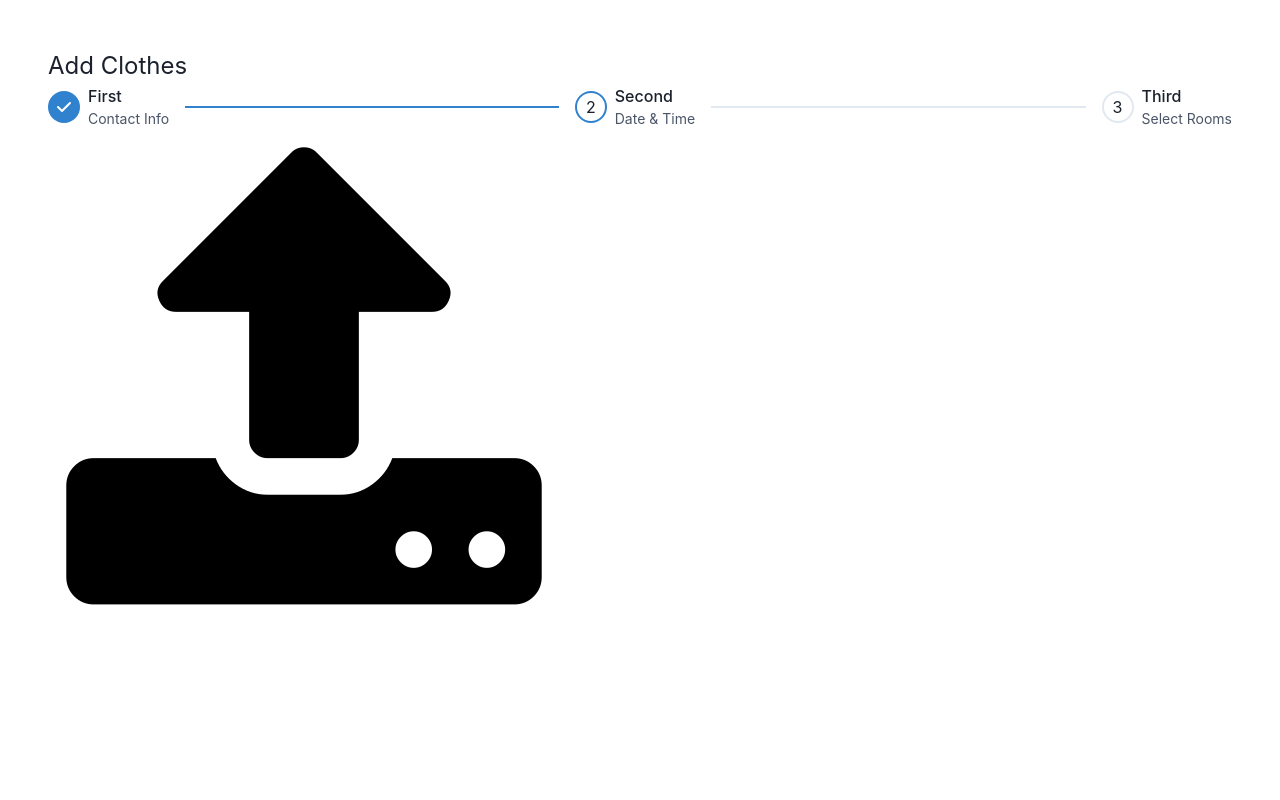
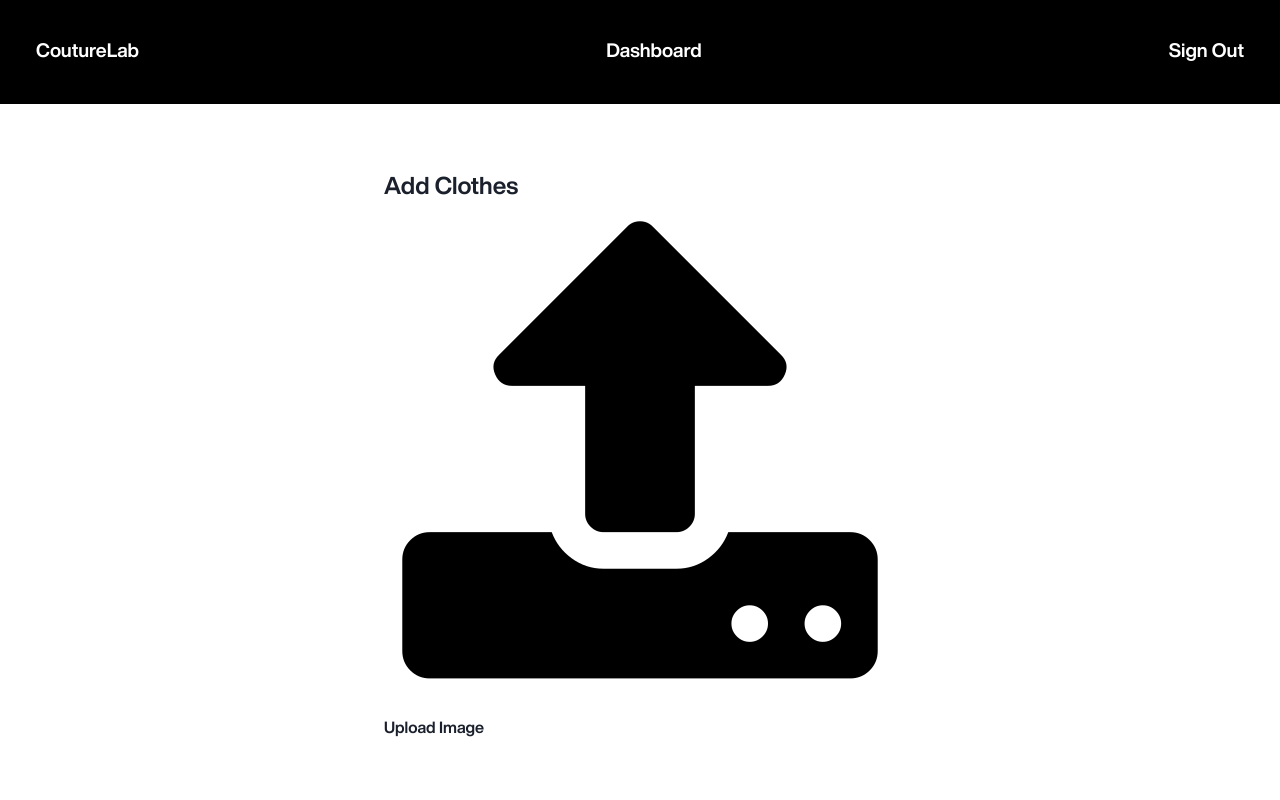
Before and after one commit to felixliang50779/Couture-Lab, a React (Create React App) app in the folder couture-lab-ui/: page /AddClothes in a window 1280 px wide. Shown: the top 800 px of the page. Built offline with nearby package versions, Linux system fonts and the light colour scheme.

Commit message:
Changed styling, added dashboard link to navbar

```diff
--- a/couture-lab-ui/src/Components/dashboardnavbar.js
+++ b/couture-lab-ui/src/Components/dashboardnavbar.js
@@ -4,6 +4,7 @@ export default function DashboardNavBar() {
     return (
         <nav id="dashboard-navbar" className={styles['dashboard-navbar']}>
             <a href="/Home">CoutureLab</a>
+            <a href="/Dashboard">Dashboard</a>
             <a href="/Home">Sign Out</a>
         </nav>
     );
--- a/couture-lab-ui/src/Pages/AddClothes.js
+++ b/couture-lab-ui/src/Pages/AddClothes.js
@@ -1,52 +1,47 @@
-import { Step, StepDescription, StepIcon, StepIndicator, StepNumber, StepSeparator, StepStatus,
-    StepTitle, Stepper, useSteps, Box } from '@chakra-ui/react'
+import { useState } from "react";
 
 import UploadImage from '../Assets/Images/upload-img.png';
+
+import DashboardNavbar from '../Components/dashboardnavbar';
+import Footer from '../Components/footer';
 
 import styles from './AddClothes.module.css';
 
 export default function AddClothes() {
-    const steps = [
-        { title: 'First', description: 'Contact Info' },
-        { title: 'Second', description: 'Date & Time' },
-        { title: 'Third', description: 'Select Rooms' },
-    ]
+    const [selectedImage, setSelectedImage] = useState(null);
 
-    const { activeStep } = useSteps({
-        index: 1,
-        count: steps.length,
-    })
+    const handleImageChange = (event) => {
+        const file = event.target.files[0];
 
+        setSelectedImage(file);
+    };
     return (
         <div className={styles['addclothes-container']}>
+            <DashboardNavbar/>
             <div className={styles['addclothes-inner-container']}>
                 <h1>Add Clothes</h1>
-                <Stepper index={activeStep}>
-                {steps.map((step, index) => (
-                    <Step key={index}>
-                    <StepIndicator>
-                        <StepStatus
-                        complete={<StepIcon />}
-                        incomplete={<StepNumber />}
-                        active={<StepNumber />}
-                        />
-                    </StepIndicator>
-
-                    <Box flexShrink='0'>
-                        <StepTitle>{step.title}</StepTitle>
-                        <StepDescription>{step.description}</StepDescription>
-                    </Box>
-
-                    <StepSeparator />
-                    </Step>
-                ))}
-                </Stepper>
-                <img
-                    className={styles['upload-img']}
+                <label htmlFor="imageUpload">
+                    <img
                     src={UploadImage}
-                    alt="UploadImg"
-                    loading="lazy" />
+                    alt="Upload Icon"
+                    className={styles['img-upload-container']}
+                    />
+                    Upload Image
+                </label>
+                <input
+                    type="file"
+                    id="imageUpload"
+                    className={styles['img-upload']}
+                    onChange={handleImageChange}
+                />
+                {selectedImage && (
+                    <div>
+                    <p>Selected Image:</p>
+                    <img src={URL.createObjectURL(selectedImage)} alt="Selected" />
+                    </div>
+                )}
             </div>
+            <Footer/>
         </div>
     )
 }
--- a/couture-lab-ui/src/Pages/AddClothes.module.css
+++ b/couture-lab-ui/src/Pages/AddClothes.module.css
@@ -1,3 +1,19 @@
+.addclothes-container {
+    display: flex;
+    flex-direction: column;
+    align-items: center;
+    font-family: "HeleNow-Bold";
+}
+
 .addclothes-inner-container {
-    margin: 3em;
+    margin: 5em;
+    padding: 5em;
 }
+
+.img-upload {
+    display: none;
+}
+
+.img-upload-container:hover {
+    cursor: pointer;
+}
--- a/couture-lab-ui/src/Pages/Closet.js
+++ b/couture-lab-ui/src/Pages/Closet.js
@@ -32,10 +32,16 @@ export default function Closet() {
                         <ImgCarousel/>
                     </TabPanel>
                     <TabPanel>
-                        <p>two!</p>
+                        <ImgCarousel/>
                     </TabPanel>
                     <TabPanel>
-                        <p>three!</p>
+                        <ImgCarousel/>
+                    </TabPanel>
+                    <TabPanel>
+                        <ImgCarousel/>
+                    </TabPanel>
+                    <TabPanel>
+                        <ImgCarousel/>
                     </TabPanel>
                 </TabPanels>
             </Tabs>
--- a/couture-lab-ui/src/Pages/Closet.module.css
+++ b/couture-lab-ui/src/Pages/Closet.module.css
@@ -15,4 +15,6 @@
 .addclothes-button {
     background-color: #000000;
     color: #FFFFFF;
+    padding: 1em 1.5em 1em 1.5em;
+    border-radius: 0.2em;
 }
--- a/couture-lab-ui/src/Pages/Recommendation.js
+++ b/couture-lab-ui/src/Pages/Recommendation.js
@@ -1,4 +1,4 @@
-import Navbar from '../Components/navbar';
+import DashboardNavbar from '../Components/dashboardnavbar';
 import Footer from '../Components/footer';
 
 import styles from './Recommendation.module.css';
@@ -6,7 +6,7 @@ import styles from './Recommendation.module.css';
 export default function Recommendation() {
     return (
         <div className={styles['recommend-container']}>
-            <Navbar />
+            <DashboardNavbar/>
             <Footer />
         </div>
     )
--- a/couture-lab-ui/src/Pages/SignIn.js
+++ b/couture-lab-ui/src/Pages/SignIn.js
@@ -24,13 +24,21 @@ export default function SignIn() {
 
     return (
         <div className={styles['signin-container']}>
-            <h1 className={styles['signin-logo']}>CoutureLab</h1>
-            <h1>Welcome back!</h1>
+            <Link className={styles['signin-logo']}>CoutureLab</Link>
+            <h1 className={styles['signin-header']}>Welcome back!</h1>
             <div className={styles['signin-input-container']}>
-                <Input className={styles['signin-input']} placeholder="Username"
-                onChange={(e) => setUsername(e.target.value)} />
-                <Input className={styles['signin-input']} placeholder="Password"
-                onChange={(e) => setPassword(e.target.value)} />
+                <Input
+                    className={styles['signin-input']}
+                    variant="flushed"
+                    focusBorderColor="black"
+                    onChange={(e) => setUsername(e.target.value)}
+                    placeholder="Username"/>
+                <Input
+                    className={styles['signin-input']}
+                    variant="flushed"
+                    focusBorderColor="black"
+                    onChange={(e) => setPassword(e.target.value)}
+                    placeholder="Password"/>
             </div>
             <button className={styles['signin-button']} onClick={handleSignIn}>Sign In</button>
             <p className={styles['signin-signup-text']}>
--- a/couture-lab-ui/src/Pages/SignIn.module.css
+++ b/couture-lab-ui/src/Pages/SignIn.module.css
@@ -4,6 +4,17 @@
     justify-content: center;
     align-items: center;
     font-family: "HeleNow-Bold";
+}
+
+.signin-logo {
+    margin-right: auto;
+    padding: 1em;
+    font-size: 2em;
+}
+
+.signin-header {
+    font-size: 3em;
+    color: #C0C0C0;
 }
 
 .signin-input-container {
@@ -15,6 +26,12 @@
 
 .signin-input {
     margin: 0.5em;
+    border-color: #000000;
+    width: 24vw;
+}
+
+.signin-input:focus::placeholder {
+    color: transparent;
 }
 
 .signin-button {
--- a/couture-lab-ui/src/Pages/SignUp.js
+++ b/couture-lab-ui/src/Pages/SignUp.js
@@ -24,15 +24,23 @@ export default function SignUp() {
 
     return (
         <div className={styles['signup-container']}>
-            <h1 className={styles['signup-logo']}>CoutureLab</h1>
-            <h1>Let's Start</h1>
+            <Link className={styles['signup-logo']} to="/Home">CoutureLab</Link>
+            <h1 className={styles['signup-header']}>Let's Start</h1>
             <div className={styles['signup-input-container']}>
-                <Input className={styles['signup-input']} placeholder="Username"
-                onChange={(e) => setUsername(e.target.value)} />
-                <Input className={styles['signup-input']} placeholder="Password"
-                onChange={(e) => setPassword(e.target.value)} />
+                <Input
+                    className={styles['signup-input']}
+                    variant="flushed"
+                    focusBorderColor="black"
+                    onChange={(e) => setUsername(e.target.value)}
+                    placeholder="Username"/>
+                <Input
+                    className={styles['signup-input']}
+                    variant="flushed"
+                    focusBorderColor="black"
+                    onChange={(e) => setPassword(e.target.value)}
+                    placeholder="Password"/>
             </div>
-            <button className={styles['signup-button']} onClick={handleSignUp}>Create An Account</button>
+            <button className={styles['signup-button']} onClick={handleSignUp}>Create Account</button>
             <p className={styles['signup-signin-text']}>
                 Already have an account?
                 <Link className={styles['signup-signin-button']} to="/SignIn"> Sign In</Link>
--- a/couture-lab-ui/src/Pages/SignUp.module.css
+++ b/couture-lab-ui/src/Pages/SignUp.module.css
@@ -4,6 +4,17 @@
     justify-content: center;
     align-items: center;
     font-family: "HeleNow-Bold";
+}
+
+.signup-logo {
+    margin-right: auto;
+    padding: 1em;
+    font-size: 2em;
+}
+
+.signup-header {
+    font-size: 3em;
+    color: #C0C0C0;
 }
 
 .signup-input-container {
@@ -15,12 +26,18 @@
 
 .signup-input {
     margin: 0.5em;
+    border-color: #000000;
+}
+
+.signup-input:focus::placeholder {
+    color: transparent;
 }
 
 .signup-button {
     background-color: #000000;
     color: #FFFFFF;
     padding: 0.5em 9em 0.5em 9em;
+    width: 27vw;
     margin: 0.5em;
     border-radius: 0.4em;
 }
```
